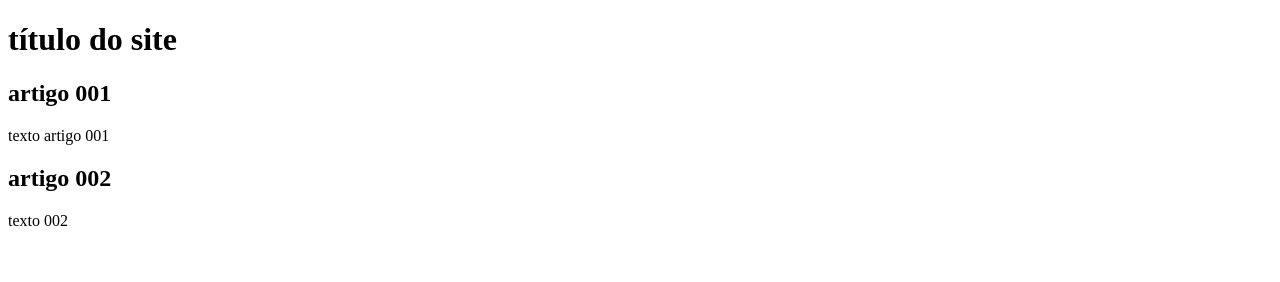
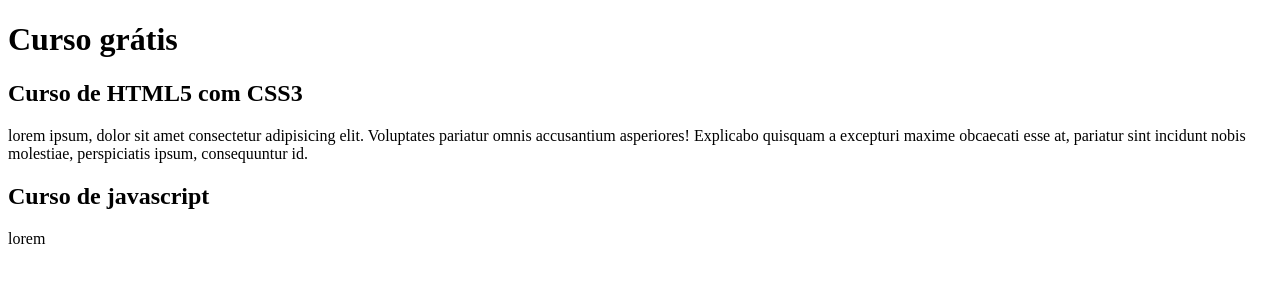
Before and after one commit to TatianaLoureiroTI/projeto-site, a plain HTML site: page index.html in a window 1280 px wide. Drawn offline with Linux system fonts and the light colour scheme.

Commit message:
Comecei a escrever o conteúdo

```diff
--- a/index.html
+++ b/index.html
@@ -9,14 +9,14 @@
 <body>
     <main>
      <header>
-       <h1> título do site</h1>
+       <h1>Curso grátis</h1>
        <article>
-        <h2>artigo 001</h2>
-        <p>texto artigo 001</p>
+        <h2>Curso de HTML5 com CSS3</h2>
+        <p>lorem ipsum, dolor sit amet consectetur adipisicing elit. Voluptates pariatur omnis accusantium asperiores! Explicabo quisquam a excepturi maxime obcaecati esse at, pariatur sint incidunt nobis molestiae, perspiciatis ipsum, consequuntur id.</p>
         </article>
         <article>
-            <h2>artigo 002</h2>
-            <p>texto 002</p>
+            <h2>Curso de javascript</h2>
+            <p>lorem</p>
         </article>
      </header>
     </main>
```
